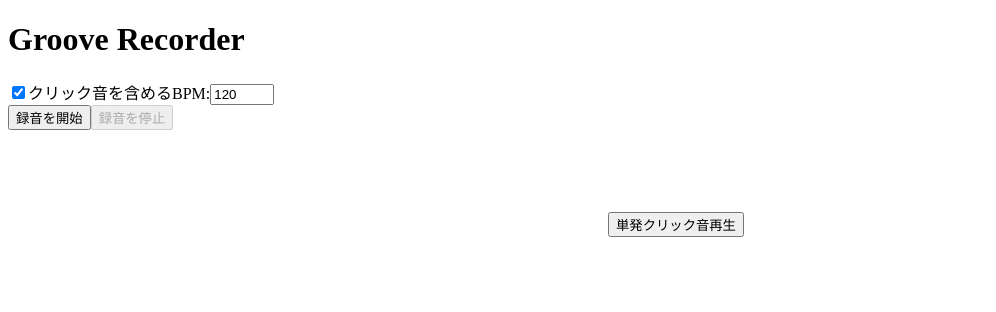
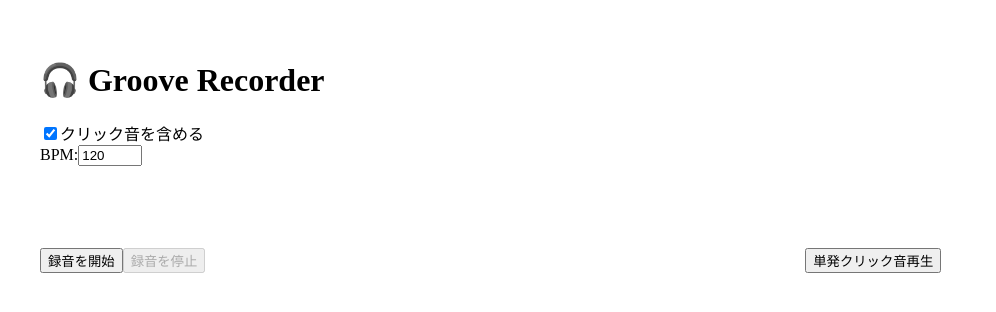
Before and after one commit to Itsuki-Okada/groove-trainer-ai, a React (Vite) app in the folder frontend/: page / in a window 1280 px wide. Shown: the top 312 px of the page, without its empty margins (0-996 px from the left). Built offline with nearby package versions, Linux system fonts and the light colour scheme.

Commit message:
Update App.tsx

```diff
--- a/frontend/src/App.tsx
+++ b/frontend/src/App.tsx
@@ -1,118 +1,101 @@
-// src/App.tsx
-import React, { useRef, useState } from "react";
-import ClickPlayer from "./components/ClickPlayer";
-import WaveformVisualizer from "./components/WaveformVisualizer";
+import React, { useRef, useState } from "react"
+import ClickPlayer from "./components/ClickPlayer"
+import WaveformVisualizer from "./components/WaveformVisualizer"
 
 const App: React.FC = () => {
-  const mediaRecorderRef = useRef<MediaRecorder | null>(null);
-  const [mediaStream, setMediaStream] = useState<MediaStream | null>(null);
-  const [isRecording, setIsRecording] = useState(false);
-  const [includeClick, setIncludeClick] = useState(true);
-  const [bpm, setBpm] = useState(120);
-  const [recordedURL, setRecordedURL] = useState<string | null>(null);
+  const mediaRecorderRef = useRef<MediaRecorder | null>(null)
+  const [stream, setStream] = useState<MediaStream | null>(null)
+  const [isRecording, setIsRecording] = useState(false)
+  const [bpm, setBpm] = useState(120)
+  const [includeClick, setIncludeClick] = useState(true)
+  const [recordedURL, setRecordedURL] = useState<string | null>(null)
 
   const startRecording = async () => {
-    const stream = await navigator.mediaDevices.getUserMedia({ audio: true });
-    setMediaStream(stream);
+    const stream = await navigator.mediaDevices.getUserMedia({ audio: true })
+    setStream(stream)
 
-    const recorder = new MediaRecorder(stream);
-    const chunks: Blob[] = [];
+    const recorder = new MediaRecorder(stream)
+    const chunks: Blob[] = []
 
-    recorder.ondataavailable = (e) => chunks.push(e.data);
+    recorder.ondataavailable = (e) => chunks.push(e.data)
     recorder.onstop = () => {
-      const blob = new Blob(chunks, { type: "audio/webm" });
-      const url = URL.createObjectURL(blob);
-      setRecordedURL(url);
+      const blob = new Blob(chunks, { type: "audio/webm" })
+      const url = URL.createObjectURL(blob)
+      setRecordedURL(url)
 
-      const a = document.createElement("a");
-      a.href = url;
-      a.download = "recording.webm";
-      a.click();
-    };
+      const a = document.createElement("a")
+      a.href = url
+      a.download = "recording.webm"
+      a.click()
+    }
 
-    recorder.start();
-    mediaRecorderRef.current = recorder;
-    setIsRecording(true);
+    recorder.start()
+    mediaRecorderRef.current = recorder
+    setIsRecording(true)
 
-    let interval: NodeJS.Timeout | null = null;
+    let interval: NodeJS.Timeout | null = null
     if (includeClick) {
       interval = setInterval(() => {
-        const click = new Audio("/click.wav");
-        click.currentTime = 0;
-        click.play();
-      }, 60_000 / bpm);
-
-      setTimeout(() => clearInterval(interval), 60_000);
+        const click = new Audio("/click.wav")
+        click.currentTime = 0
+        click.play()
+      }, 60_000 / bpm)
+      setTimeout(() => clearInterval(interval!), 60_000)
     }
 
-    setTimeout(() => stopRecording(), 60_000);
-  };
+    setTimeout(() => stopRecording(), 60_000)
+  }
 
   const stopRecording = () => {
-    mediaRecorderRef.current?.stop();
-    setIsRecording(false);
-  };
+    mediaRecorderRef.current?.stop()
+    setIsRecording(false)
+  }
 
   return (
-    <div className="p-4 space-y-4">
-      <h1 className="text-xl font-bold">Groove Recorder</h1>
+    <div style={{ padding: "2rem" }}>
+      <h1>🎧 Groove Recorder</h1>
 
-      <label className="flex items-center space-x-2">
+      <label>
         <input
           type="checkbox"
           checked={includeClick}
           onChange={(e) => setIncludeClick(e.target.checked)}
         />
-        <span>クリック音を含める</span>
+        クリック音を含める
       </label>
 
-      <label className="flex items-center space-x-2">
-        <span>BPM:</span>
+      <div>
+        <label>
+          BPM:
           <input
             type="number"
             value={bpm}
             onChange={(e) => setBpm(Number(e.target.value))}
             min={30}
             max={300}
-          className="border px-2 py-1 w-20"
           />
         </label>
+      </div>
 
-      <div className="space-x-2">
-        <button
-          onClick={startRecording}
-          disabled={isRecording}
-          className="px-4 py-2 bg-green-600 text-white rounded disabled:opacity-50"
-        >
+      <button onClick={startRecording} disabled={isRecording}>
         録音を開始
       </button>
-        <button
-          onClick={stopRecording}
-          disabled={!isRecording}
-          className="px-4 py-2 bg-red-600 text-white rounded disabled:opacity-50"
-        >
+      <button onClick={stopRecording} disabled={!isRecording}>
         録音を停止
       </button>
-      </div>
 
       {recordedURL && (
-        <div>
-          <h2 className="font-semibold">録音を再生:</h2>
+        <>
+          <h2>録音プレビュー</h2>
           <audio controls src={recordedURL}></audio>
-          <a
-            href={recordedURL}
-            download="recording.webm"
-            className="block mt-2 text-blue-600 underline"
-          >
-            ダウンロード
-          </a>
-        </div>
+          <a href={recordedURL} download="recording.webm">ダウンロード</a>
+        </>
       )}
 
-      <WaveformVisualizer stream={mediaStream} />
+      <WaveformVisualizer stream={stream} />
       <ClickPlayer />
     </div>
-  );
-};
+  )
+}
 
-export default App;
+export default App
```
Lines whose indentation alone changed are shown as unchanged.
